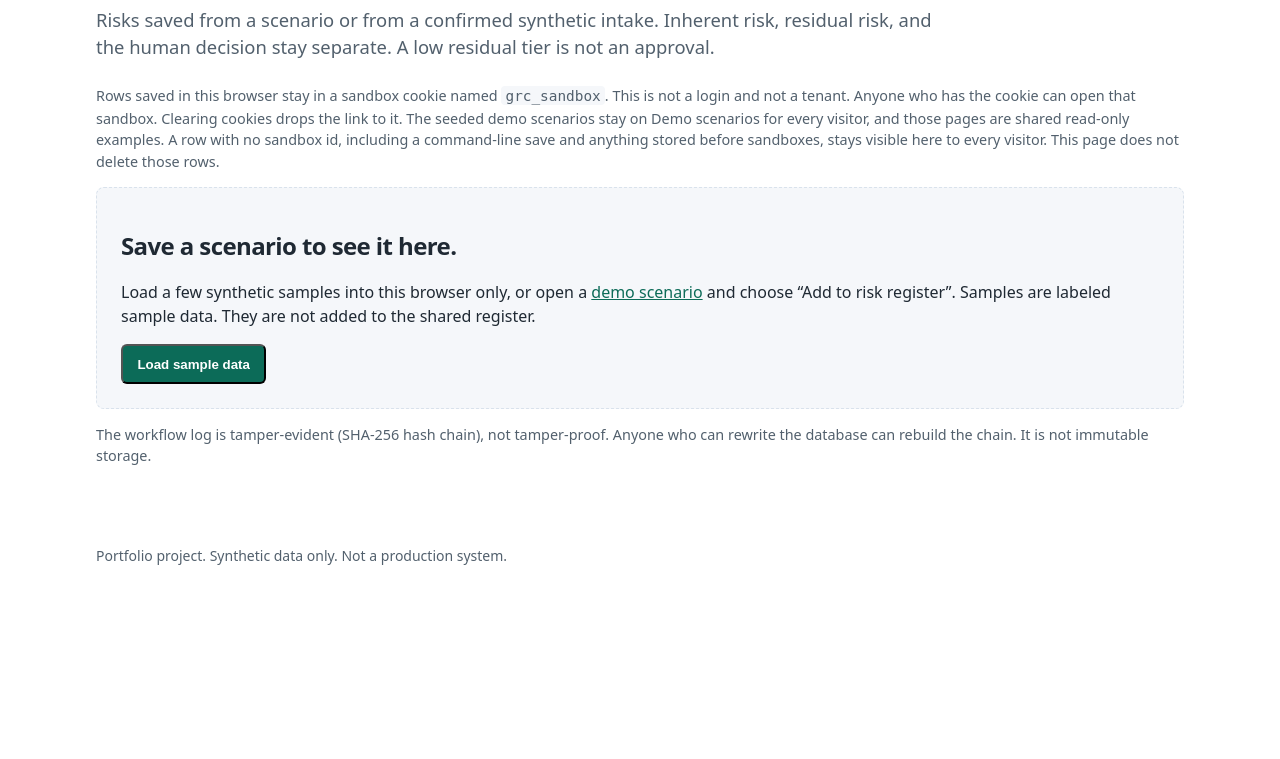
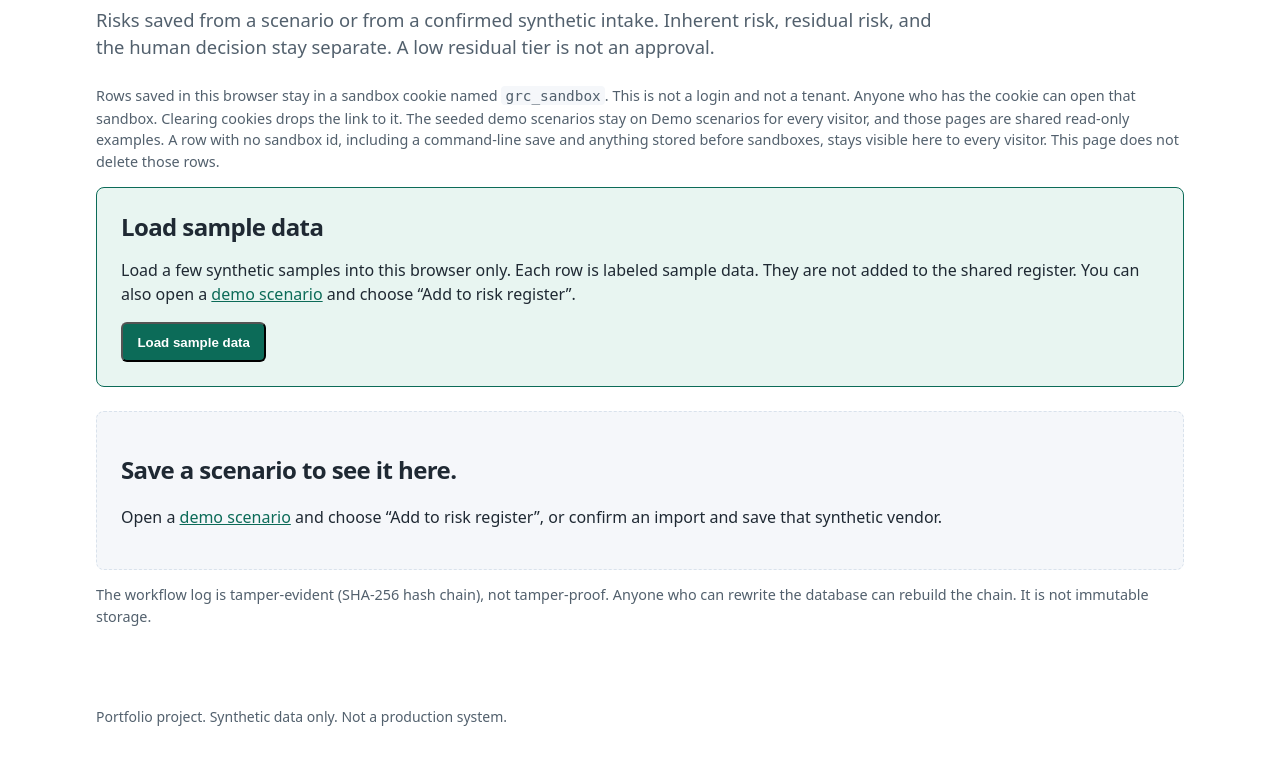
Before and after one commit to doneal78/grc-assurance-engine, a Flask app: page /risks in a window 1280 px wide. Shown: the part 211-970 px from the top of the page. Before the commit the page ends 776 px from the top, so only its background shows below. Run offline with Flask 3, Linux system fonts and the light colour scheme; data that the repository does not hold is empty; some libraries are stand-ins or nearby versions.

Commit message:
Keep sample data available and name a blank vendor. (#41)
Load sample data stays on the dashboard and the register after other risks are saved, and says Sample data loaded when the set is already there. Cost-card code names sit under Technical detail. A blank vendor name shows Enter a vendor name.

Co-authored-by: Cursor Agent <cursoragent@cursor.com>
Co-authored-by: doneal78 <doneal78@users.noreply.github.com>

```diff
--- a/app/routes/dashboard.py
+++ b/app/routes/dashboard.py
@@ -5,7 +5,7 @@ from flask import Blueprint, redirect, render_template, request, url_for
 from app.db import get_db
 from app.services.cost_model import avoided_incident_value, calculate_cost
 from app.services.event_chain import read_event_chain
-from app.services.sample_register import visitor_has_risks
+from app.services.sample_register import samples_loaded
 from app.services.sandbox_http import request_scope
 from app.services.scenario_runner import list_scenarios
 from app.services.workflow_metrics import observed_metrics
@@ -33,7 +33,7 @@ def index():
         observed=observed_metrics(get_db(), avoided_incident=avoided, sandbox_id=scope),
         avoided_incident=avoided,
         event_chain=read_event_chain(get_db()),
-        show_sample_load=not visitor_has_risks(get_db(), scope),
+        samples_loaded=samples_loaded(get_db(), scope),
         saved_risks=list_risks(get_db(), sandbox_id=scope),
         sample_notice=request.args.get("sample"),
     )
--- a/app/routes/risks.py
+++ b/app/routes/risks.py
@@ -11,7 +11,7 @@ from app.services.findings import (
     parse_finding_update, parse_new_finding, update_finding,
 )
 from app.services.intake_export import package_from_saved_risk, render_export
-from app.services.sample_register import seed_sample_risks, visitor_has_risks
+from app.services.sample_register import samples_loaded, seed_sample_risks
 from app.services.sandbox_http import issue_sandbox, request_scope
 from app.services.walkthrough import carried_walk_step
 from app.services.workflow_service import (
@@ -27,7 +27,7 @@ def index():
     return render_template(
         "risks.html",
         risks=list_risks(get_db(), sandbox_id=scope),
-        show_sample_load=not visitor_has_risks(get_db(), scope),
+        samples_loaded=samples_loaded(get_db(), scope),
         sample_notice=request.args.get("sample"),
     )
 
--- a/app/services/intake_builder.py
+++ b/app/services/intake_builder.py
@@ -471,7 +471,7 @@ def build_intake(form, as_of, *, open_url=None, resolver=None):
     problems = []
     vendor_name = (form.get("vendor_name") or "").strip()
     if not vendor_name:
-        problems.append("Vendor or tool name is required.")
+        problems.append("Enter a vendor name.")
     elif len(vendor_name) > MAX_VENDOR_NAME:
         problems.append(f"Vendor or tool name must be {MAX_VENDOR_NAME} characters or fewer.")
     elif not vendor_name.isprintable():
--- a/app/services/sample_register.py
+++ b/app/services/sample_register.py
@@ -43,6 +43,19 @@ def visitor_has_risks(db, sandbox_id):
     return _sandbox_count(db, sandbox_id) > 0
 
 
+def samples_loaded(db, sandbox_id):
+    """True when this sandbox already holds every sample scenario.
+
+    A missing sandbox id is not loaded. A partial set stays loadable.
+    """
+    if not isinstance(sandbox_id, str) or not SANDBOX_ID_RE.fullmatch(sandbox_id):
+        return False
+    return all(
+        risk_for_scenario(db, scenario_id, sandbox_id=sandbox_id)
+        for scenario_id in SAMPLE_SCENARIO_IDS
+    )
+
+
 def seed_sample_risks(db, sandbox_id):
     """Insert any missing sample scenarios into ``sandbox_id``.
 
--- a/app/static/css/styles.css
+++ b/app/static/css/styles.css
@@ -48,6 +48,7 @@ code { background:var(--surface); padding:.1rem .25rem; border-radius:4px; overf
 .empty-state { border:1px dashed var(--line); background:var(--surface); padding:1.5rem; border-radius:8px; }
 .sample-callout { margin:0 0 1.5rem; border-style:solid; border-color:var(--accent); background:var(--accent-soft); }
 .sample-callout h2 { margin:.1rem 0 .4rem; }
+button.button-link:disabled { opacity:.55; cursor:default; }
 details.field-technical { margin:.15rem 0 .2rem; }
 details.field-technical summary { cursor:pointer; font-size:.85rem; font-weight:650; }
 details.field-technical p { margin:.35rem 0 0; }
--- a/app/templates/risks.html
+++ b/app/templates/risks.html
@@ -5,19 +5,23 @@
 <p class="lead">Risks saved from a scenario or from a confirmed synthetic intake. Inherent risk, residual risk, and the human decision stay separate. A low residual tier is not an approval.</p>
 <p class="muted">Rows saved in this browser stay in a sandbox cookie named <code>grc_sandbox</code>. This is not a login and not a tenant. Anyone who has the cookie can open that sandbox. Clearing cookies drops the link to it. The seeded demo scenarios stay on Demo scenarios for every visitor, and those pages are shared read-only examples. A row with no sandbox id, including a command-line save and anything stored before sandboxes, stays visible here to every visitor. This page does not delete those rows.</p>
 {% if sample_notice == 'cap' %}<p class="inline-warning">This browser already holds as many saved assessments as it can. Nothing new was saved. The shared register was not changed.</p>{% endif %}
-{% if show_sample_load %}
-<section class="empty-state" id="load-samples">
-  <h2>{% if risks %}This browser has no saved risks yet.{% else %}Save a scenario to see it here.{% endif %}</h2>
-  <p>Load a few synthetic samples into this browser only, or open a <a href="{{ url_for('demos.index') }}">demo scenario</a> and choose “Add to risk register”. Samples are labeled sample data. They are not added to the shared register.</p>
+<section class="empty-state sample-callout" id="load-samples">
+  {% if samples_loaded %}
+  <h2>Sample data loaded</h2>
+  <p>The labeled samples are already in this browser. Loading again does not add rows. They stay out of the shared register.</p>
+  <button class="button-link" type="button" disabled>Sample data loaded</button>
+  {% else %}
+  <h2>Load sample data</h2>
+  <p>Load a few synthetic samples into this browser only. Each row is labeled sample data. They are not added to the shared register. You can also open a <a href="{{ url_for('demos.index') }}">demo scenario</a> and choose “Add to risk register”.</p>
   <form method="post" action="{{ url_for('risks.load_samples') }}">
     <input type="hidden" name="next" value="risks">
     <button class="button-link" type="submit">Load sample data</button>
   </form>
+  {% endif %}
 </section>
-{% endif %}
 {% if risks %}<div class="table-wrap"><table><thead><tr><th>Risk</th><th>Inherent</th><th>Residual</th><th>Policy</th><th>Decision</th><th>Actions</th><th>Created (UTC)</th></tr></thead><tbody>
 {% for risk in risks %}<tr><td><a href="{{ url_for('risks.detail', risk_id=risk.risk_id) }}"><strong>{{ risk.risk_id }} · {{ risk.scenario_name }}</strong></a><br><span class="muted">{{ risk.risk_statement }}</span></td><td><span class="tier tier-{{ risk.inherent_tier }}">{{ risk.inherent_tier|title }}</span></td><td><span class="tier tier-{{ risk.residual_tier }}">{{ risk.residual_tier|title }}</span></td><td>{% if risk.policy_outcome %}<span class="status status-{{ risk.policy_outcome|replace('_', '-') }}">{{ risk.policy_outcome|replace('_', ' ')|title }}</span>{% else %}<span class="muted">Not on this record</span>{% endif %}</td><td>{% if risk.decision_disposition %}{{ risk.decision_disposition|replace('_', ' ')|title }}{% else %}Not recorded{% endif %}</td><td>{{ risk.open_action_count or 0 }} open / {{ risk.action_count }} total</td><td>{{ risk.created_at }}</td></tr>{% endfor %}
 </tbody></table></div>
-{% else %}{% if not show_sample_load %}<section class="empty-state"><h2>Save a scenario to see it here.</h2><p>Open a <a href="{{ url_for('demos.index') }}">demo scenario</a> and choose “Add to risk register”, or confirm an import and save that synthetic vendor.</p></section>{% endif %}{% endif %}
+{% else %}<section class="empty-state"><h2>Save a scenario to see it here.</h2><p>Open a <a href="{{ url_for('demos.index') }}">demo scenario</a> and choose “Add to risk register”, or confirm an import and save that synthetic vendor.</p></section>{% endif %}
 <p class="muted">The workflow log is tamper-evident (SHA-256 hash chain), not tamper-proof. Anyone who can rewrite the database can rebuild the chain. It is not immutable storage.</p>
 {% endblock %}
```
Also changed, not shown: app/templates/_avoided_incident.html (+6 -2 lines), app/templates/dashboard.html (+14 -6 lines), app/templates/try_index.html (+6 -1 lines), tests/test_dashboard_intro.py (+53 -0 lines), tests/test_prospect_fixes.py (+1 -0 lines), tests/test_try_demo.py (+1 -1 lines), tests/test_walkthrough.py (+1 -1 lines), CHANGELOG.md, README.md.
